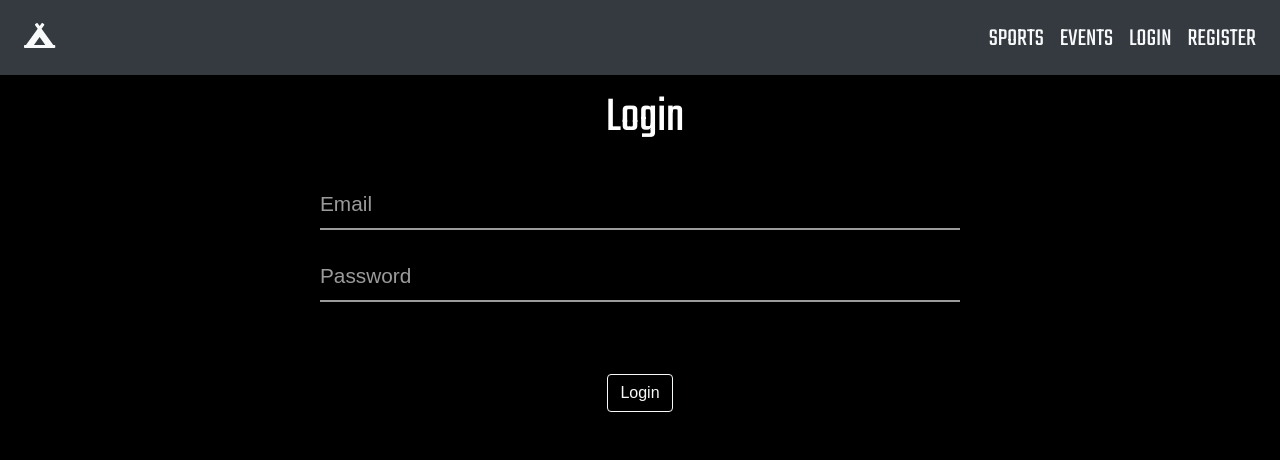
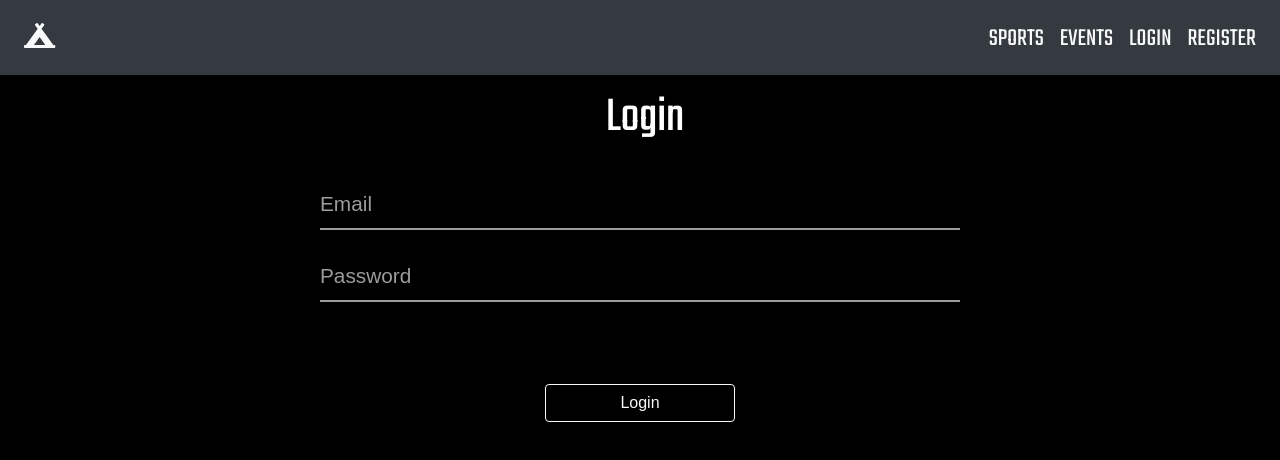
Before and after one commit to CampbellDavid/sei-project-04-development, a React (Create React App) app in the folder frontend/: page /login in a window 1280 px wide. Shown: the top 460 px of the page. Built offline with nearby package versions, Linux system fonts and the light colour scheme; a web font is replaced by a local one.

Commit message:
height of cards edit

```diff
--- a/frontend/src/components/auth/Login.js
+++ b/frontend/src/components/auth/Login.js
@@ -66,7 +66,10 @@ class Login extends React.Component {
 							<br />
 							<br />
 							<div className='center-item-screen'>
-								<button className='btn btn-outline-light' type='submit'>
+								<button
+									className='btn btn-outline-light btn-presets'
+									type='submit'
+								>
 									Login
 								</button>
 							</div>
--- a/frontend/src/components/auth/Register.js
+++ b/frontend/src/components/auth/Register.js
@@ -142,7 +142,7 @@ class Register extends React.Component {
 
 							<div className='center-item-screen'>
 								<button
-									className='btn btn-outline-light'
+									className='btn btn-outline-light btn-presets'
 									type='submit'
 									disabled={!this.state.formValid}
 								>
--- a/frontend/src/components/user/ShoppingCart.js
+++ b/frontend/src/components/user/ShoppingCart.js
@@ -97,7 +97,7 @@ class ShoppingCart extends React.Component {
 								)
 							})
 						) : (
-							<p className='cart-head'>Your cart is empty!</p>
+							<p className='sub-head-2 font ml-5 mt-1'>Your cart is empty!</p>
 						)}
 					</div>
 
```
